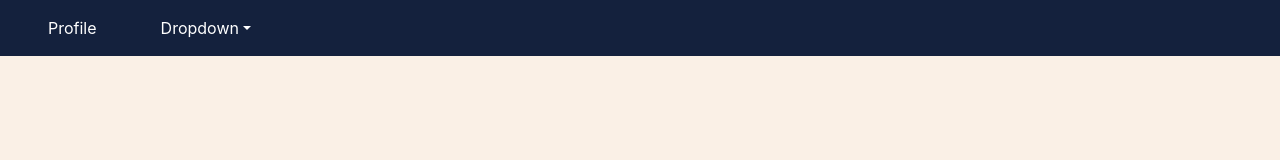
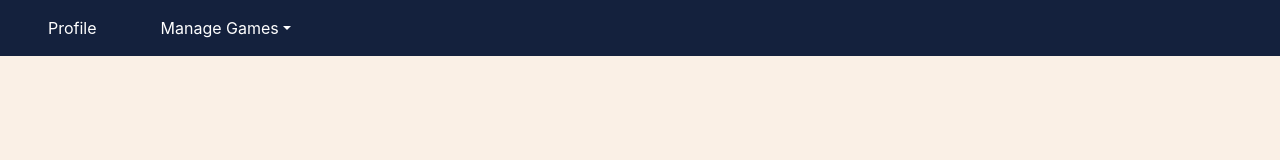
Before and after one commit to scooby-gang-12/PickUpPulse, a React app: page / in a window 1280 px wide. Shown: the top 160 px of the page. Built offline with nearby package versions, Linux system fonts and the light colour scheme.

Commit message:
merging with JC/styledlogin

```diff
--- a/client/components/layout/header/navigation.js
+++ b/client/components/layout/header/navigation.js
@@ -11,7 +11,7 @@ function NavigationBar() {
         <Navbar.Collapse id="responsive-navbar-nav">
               <Nav.Link href=''>Profile</Nav.Link>
               <Nav.Link href=''></Nav.Link>
-            <NavDropdown title='Dropdown'>
+            <NavDropdown title='Manage Games'>
               <NavDropdown.Item href="">Item 1</NavDropdown.Item>
               <NavDropdown.Item href="">Item 2</NavDropdown.Item>
               <NavDropdown.Item href="">Item 3</NavDropdown.Item>
```
Also changed, not shown: 2 other files (tests, documents, lock files or other folders).
